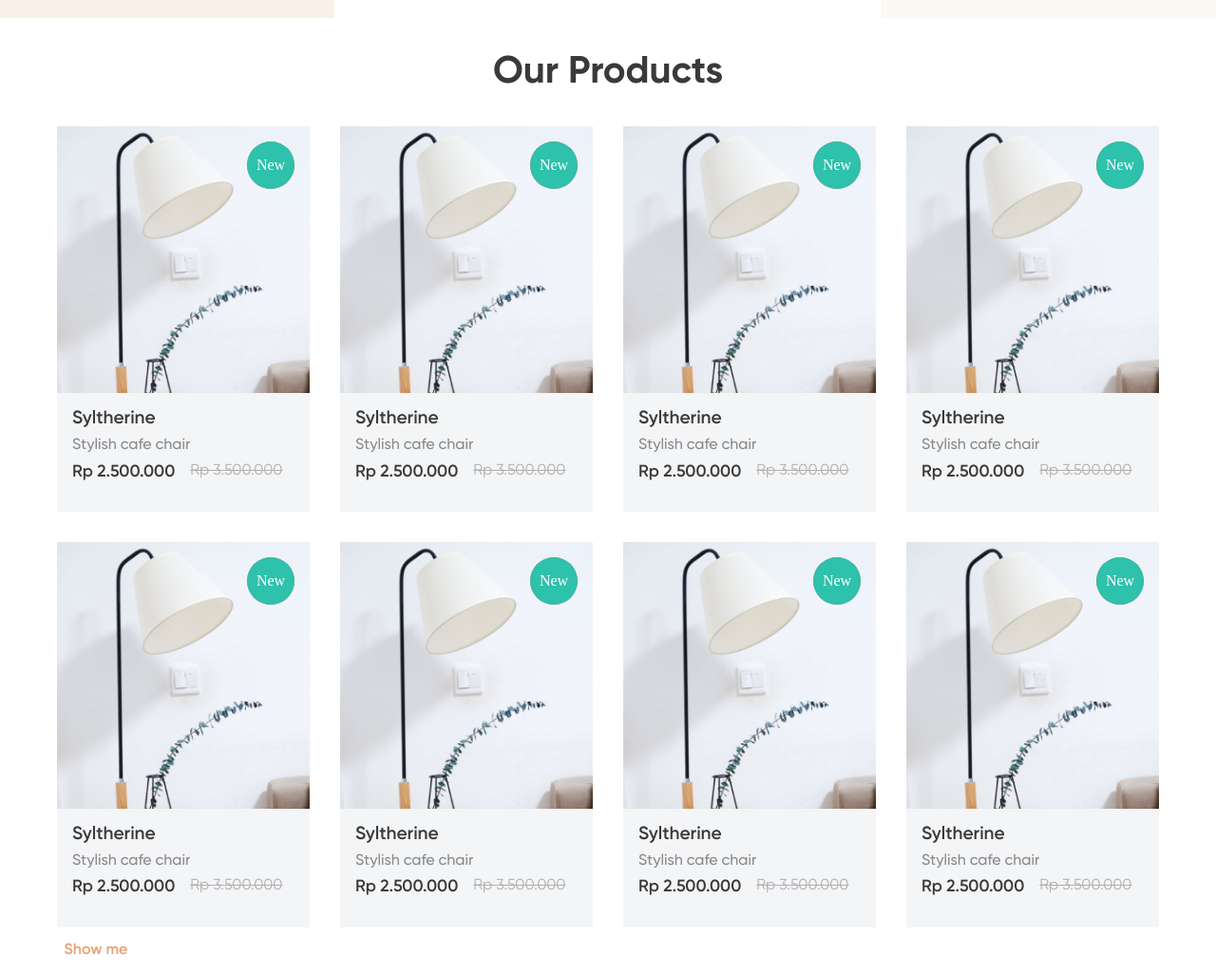
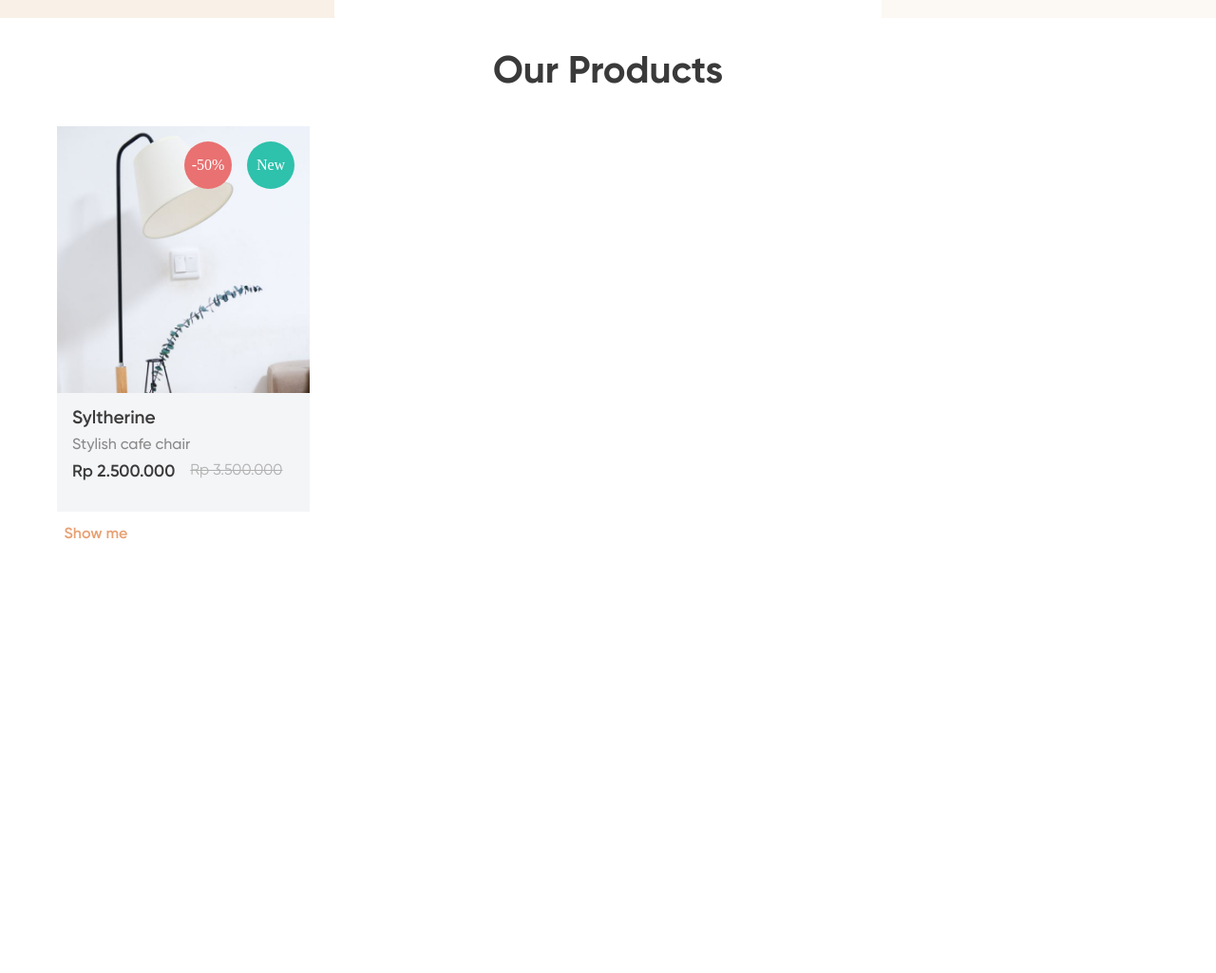
Before and after one commit to sunnyfur/FurnitureShop, a website built with webpack: page src/index.html in a window 1280 px wide. Shown: the part 1040-2065 px from the top of the page at 95% size. After the commit the page ends 1627 px from the top, so only its background shows below. Built offline with nearby package versions, Linux system fonts and the light colour scheme.

Commit message:
change btns

```diff
--- a/src/index.html
+++ b/src/index.html
@@ -60,17 +60,19 @@
             <div class="card-product__like">
 
               <div class="btn_social">
-                <div class=" btn_share"> </div>
+                <div class=" btn_social_share"> </div>
                 <span>Share</span>
               </div>
               <div class="btn_social">
-                <div class=" btn_like btn_liked"> </div>
+                <div class=" btn_social_like btn_liked"> </div>
                 <span>Like</span>
               </div>
             </div>
           </div>
-          <span class="card-product__bonus card-product__bonus_sale">-50%</span>
-          <span class="card-product__bonus card-product__bonus_new">New</span>
+          <div class="card-product__bonuses">
+            <span class="card-product__bonus card-product__bonus_sale">-50%</span>
+            <span class="card-product__bonus card-product__bonus_new">New</span>
+          </div>
           <img class="card-product__image" src="./images/our products/grifo.png" alt="продукт1">
           <div class="card-product__info">
             <h3 class="card-product__text card-product__title">Syltherine</h3>
@@ -81,97 +83,7 @@
             </div>
           </div>
         </div>
-        <div class="card-product">
-          <span class="card-product__bonus card-product__bonus_sale">-50%</span>
-          <span class="card-product__bonus card-product__bonus_new">New</span>
-          <img class="card-product__image" src="./images/our products/grifo.png" alt="продукт1">
-          <div class="card-product__info">
-            <h3 class="card-product__text card-product__title">Syltherine</h3>
-            <p class="card-product__text card-product__description">Stylish cafe chair</p>
-            <div class="card-product__price">
-              <p class="card-product__text price_main">Rp 2.500.000</p>
-              <del class="price_old">Rp 3.500.000</del>
-            </div>
-          </div>
-        </div>
-        <div class="card-product">
-          <span class="card-product__bonus card-product__bonus_sale">-50%</span>
-          <span class="card-product__bonus card-product__bonus_new">New</span>
-          <img class="card-product__image" src="./images/our products/grifo.png" alt="продукт1">
-          <div class="card-product__info">
-            <h3 class="card-product__text card-product__title">Syltherine</h3>
-            <p class="card-product__text card-product__description">Stylish cafe chair</p>
-            <div class="card-product__price">
-              <p class="card-product__text price_main">Rp 2.500.000</p>
-              <del class="price_old">Rp 3.500.000</del>
-            </div>
-          </div>
-        </div>
-        <div class="card-product">
-          <span class="card-product__bonus card-product__bonus_sale">-50%</span>
-          <span class="card-product__bonus card-product__bonus_new">New</span>
-          <img class="card-product__image" src="./images/our products/grifo.png" alt="продукт1">
-          <div class="card-product__info">
-            <h3 class="card-product__text card-product__title">Syltherine</h3>
-            <p class="card-product__text card-product__description">Stylish cafe chair</p>
-            <div class="card-product__price">
-              <p class="card-product__text price_main">Rp 2.500.000</p>
-              <del class="price_old">Rp 3.500.000</del>
-            </div>
-          </div>
-        </div>
-        <div class="card-product">
-          <span class="card-product__bonus card-product__bonus_sale">-50%</span>
-          <span class="card-product__bonus card-product__bonus_new">New</span>
-          <img class="card-product__image" src="./images/our products/grifo.png" alt="продукт1">
-          <div class="card-product__info">
-            <h3 class="card-product__text card-product__title">Syltherine</h3>
-            <p class="card-product__text card-product__description">Stylish cafe chair</p>
-            <div class="card-product__price">
-              <p class="card-product__text price_main">Rp 2.500.000</p>
-              <del class="price_old">Rp 3.500.000</del>
-            </div>
-          </div>
-        </div>
-        <div class="card-product">
-          <span class="card-product__bonus card-product__bonus_sale">-50%</span>
-          <span class="card-product__bonus card-product__bonus_new">New</span>
-          <img class="card-product__image" src="./images/our products/grifo.png" alt="продукт1">
-          <div class="card-product__info">
-            <h3 class="card-product__text card-product__title">Syltherine</h3>
-            <p class="card-product__text card-product__description">Stylish cafe chair</p>
-            <div class="card-product__price">
-              <p class="card-product__text price_main">Rp 2.500.000</p>
-              <del class="price_old">Rp 3.500.000</del>
-            </div>
-          </div>
-        </div>
-        <div class="card-product">
-          <span class="card-product__bonus card-product__bonus_sale">-50%</span>
-          <span class="card-product__bonus card-product__bonus_new">New</span>
-          <img class="card-product__image" src="./images/our products/grifo.png" alt="продукт1">
-          <div class="card-product__info">
-            <h3 class="card-product__text card-product__title">Syltherine</h3>
-            <p class="card-product__text card-product__description">Stylish cafe chair</p>
-            <div class="card-product__price">
-              <p class="card-product__text price_main">Rp 2.500.000</p>
-              <del class="price_old">Rp 3.500.000</del>
-            </div>
-          </div>
-        </div>
-        <div class="card-product">
-          <span class="card-product__bonus card-product__bonus_sale">-50%</span>
-          <span class="card-product__bonus card-product__bonus_new">New</span>
-          <img class="card-product__image" src="./images/our products/grifo.png" alt="продукт1">
-          <div class="card-product__info">
-            <h3 class="card-product__text card-product__title">Syltherine</h3>
-            <p class="card-product__text card-product__description">Stylish cafe chair</p>
-            <div class="card-product__price">
-              <p class="card-product__text price_main">Rp 2.500.000</p>
-              <del class="price_old">Rp 3.500.000</del>
-            </div>
-          </div>
-        </div>
+
       </div>
     </section>
   </div>
--- a/src/styles/blocks/_card.scss
+++ b/src/styles/blocks/_card.scss
@@ -35,6 +35,7 @@
         display: flex;
         flex-direction: column;
         justify-content: center;
+        gap: $gap;
         align-items: center;
     }
 
@@ -42,8 +43,16 @@
         opacity: 1;
     }
 
+    &__bonuses {
+        position: absolute;
+        right: $gap;
+        top: $gap;
+        display: flex;
+        gap: $gap;
+    }
+
     &__bonus {
-        position: absolute;
+
         border-radius: 50%;
         width: 50px;
         height: 50px;
@@ -51,8 +60,7 @@
         display: flex;
         justify-content: center;
         align-items: center;
-        right: $gap;
-        top: $gap;
+
 
         &_sale {
             background-color: $discount;
@@ -66,6 +74,14 @@
     &__image {
         width: 100%;
         object-fit: cover;
+    }
+
+    &__like {
+        display: flex;
+        justify-content: space-between;
+        column-gap: $gap;
+
+
     }
 
     &__info {
@@ -96,10 +112,6 @@
     color: $color_text;
 }
 
-.card-product__like {
-    display: flex;
-    justify-content: space-between;
-}
 
 .price_main {
     font-family: $FontSemiBold;
@@ -124,7 +136,11 @@
     justify-content: center;
     font-family: $defaultFont;
     color: $white;
-    border: solid red 1;
+
+    &:hover {
+        color: red;
+    }
+
 
 }
 
```
Also changed, not shown: 1 other file.
